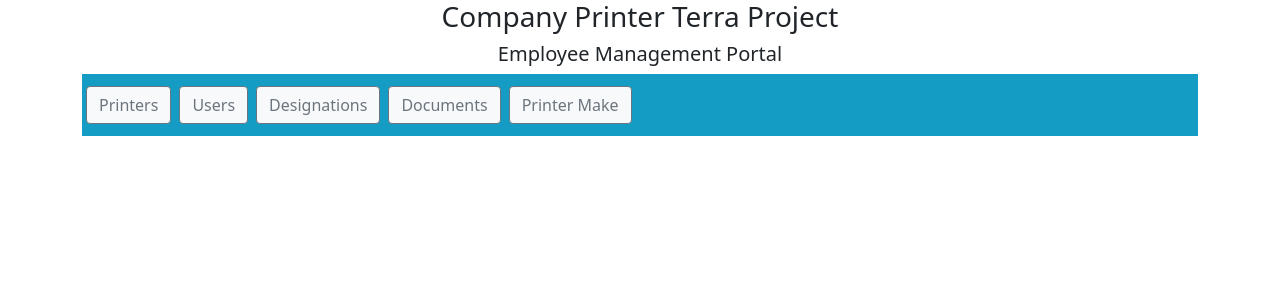
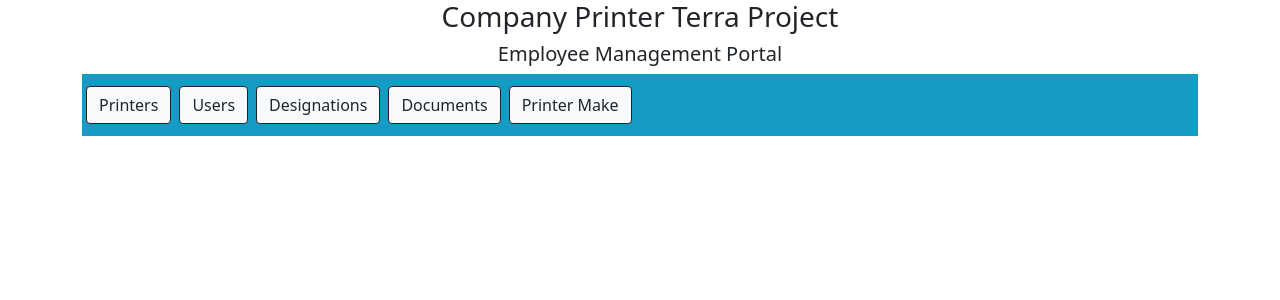
Before and after one commit to mbnzim/CompanyPrinterAngular, an Angular app: page / in a window 1280 px wide. Shown: the top 300 px of the page. Built offline with nearby package versions, Linux system fonts and the light colour scheme.

Commit message:
change nav bar colours

```diff
--- a/src/app/app.component.html
+++ b/src/app/app.component.html
@@ -6,25 +6,25 @@
   <nav class="navbar navbar-expand-sm  navbar-dark" style="background-color: #149cc5;">
       <ul class="navbar-nav">
         <li class="nav-item">
-            <button routerLink="employee" class="m-1 btn btn-light btn btn-outline-secondary" Button>
+            <button routerLink="employee" class="m-1 btn btn-light btn btn-outline-dark" Button>
                 Printers
             </button>
         </li>
         <li class="nav-item">
-            <button routerLink="employee" class="m-1 btn btn-light btn btn-outline-secondary" Button>
+            <button routerLink="employee" class="m-1 btn btn-light btn btn-outline-dark" Button>
                 Users
             </button>
         </li>
           <li class="nav-item">
-              <button routerLink="designation" class="m-1 btn btn-light  btn btn-outline-secondary" Button> Designations
+              <button routerLink="designation" class="m-1 btn btn-light  btn btn-outline-dark" Button> Designations
               </button>
           </li>
           <li class="nav-item">
-              <button routerLink="employee" class="m-1 btn btn-light btn btn-outline-secondary" Button> Documents
+              <button routerLink="employee" class="m-1 btn btn-light btn btn-outline-dark" Button> Documents
               </button>
           </li>
           <li class="nav-item">
-            <button routerLink="employee" class="m-1 btn btn-light btn btn-outline-secondary" Button> Printer Make
+            <button routerLink="employee" class="m-1 btn btn-light btn btn-outline-dark" Button> Printer Make
             </button>
         </li>
       </ul>
--- a/src/app/designation/show-des/show-des.component.html
+++ b/src/app/designation/show-des/show-des.component.html
@@ -1,6 +1,6 @@
 
 <!-- Button trigger modal -->
-<button type="button" class="m-1 btn btn-light btn btn-outline-secondary float-right m-2"
+<button type="button" class="m-1 btn btn-light btn-outline-dark float-right m-2"
 data-bs-toggle="modal" data-bs-target="#exampleModal"
 (click)="addClick()"
 data-backdrop="static" data-keyboard="false"
```
